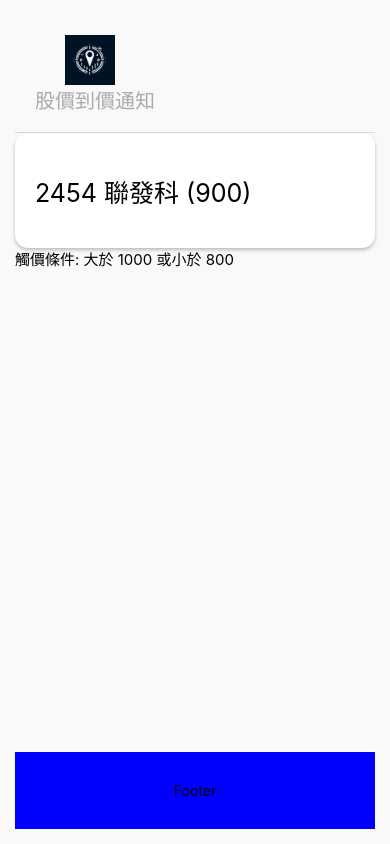
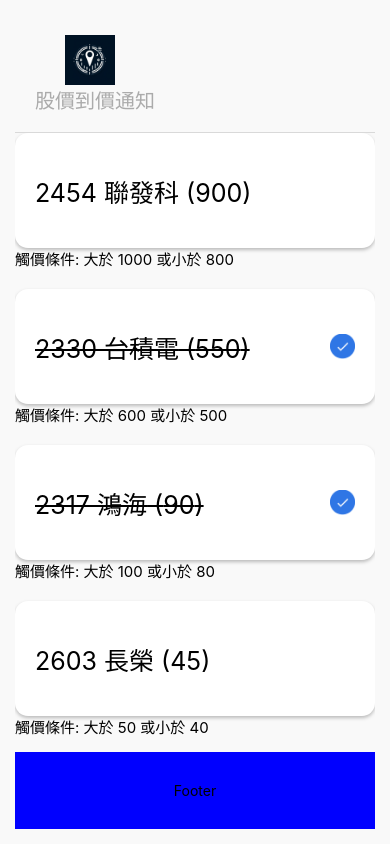
Before and after one commit to phenogit/price-notifier, a React Native app: screen / in a window 390 px wide. Built offline with nearby package versions, Linux system fonts and the light colour scheme.

Commit message:
render list

```diff
--- a/App.js
+++ b/App.js
@@ -1,8 +1,9 @@
 import { SafeAreaProvider, SafeAreaView } from "react-native-safe-area-context";
-import { Text, View } from "react-native";
+import { Text, View, ScrollView } from "react-native";
 import { styles } from "./App.style";
 import { Header } from "./components/Header/Header";
 import { PriceTrackingCard } from "./components/PriceTrackingCard/PriceTrackingCard";
+import { useState } from "react";
 
 const PRICE_TRACKING_LIST = [
   {
@@ -116,6 +117,17 @@
 ];
 
 export default function App() {
+  const [priceTrackingList, setPriceTrackingList] =
+    useState(PRICE_TRACKING_LIST);
+
+  function renderPriceTrackingList() {
+    return priceTrackingList.map((priceTrackingItem) => (
+      <View key={priceTrackingItem.id} style={styles.cardItem}>
+        <PriceTrackingCard priceTrackingItem={priceTrackingItem} />
+      </View>
+    ));
+  }
+
   return (
     <SafeAreaProvider>
       <SafeAreaView style={styles.app}>
@@ -123,7 +135,7 @@
           <Header />
         </View>
         <View style={styles.body}>
-          <PriceTrackingCard priceTrackingItem={PRICE_TRACKING_LIST[0]} />
+          <ScrollView>{renderPriceTrackingList()}</ScrollView>
         </View>
         <View style={styles.footer}>
           <Text>Footer</Text>
--- a/App.style.js
+++ b/App.style.js
@@ -23,4 +23,7 @@
     justifyContent: "center",
     alignItems: "center",
   },
+  cardItem: {
+    marginBottom: 20,
+  },
 });
```
